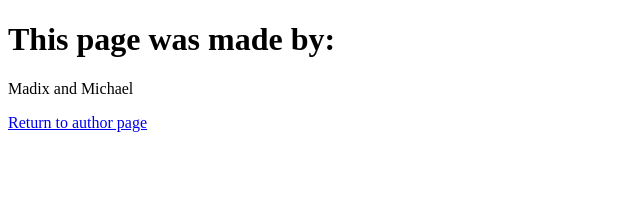
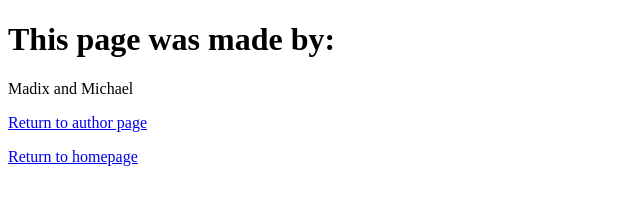
Before and after one commit to MadimetjaMadix/ELEN4010_Lab_1, a plain HTML site: page profile.html in a window 1280 px wide. Shown: the whole page, without its empty margins (0-640 px from the left). Drawn offline with Linux system fonts and the light colour scheme.

Commit message:
Link back to index page

```diff
--- a/profile.html
+++ b/profile.html
@@ -10,5 +10,6 @@
 Madix and Michael
 </p>
 <p><a  href="authors.html"> Return to author page</a></p>
+<p><a  href="index.html"> Return to homepage</a></p>
 </body>
 </html>
```
